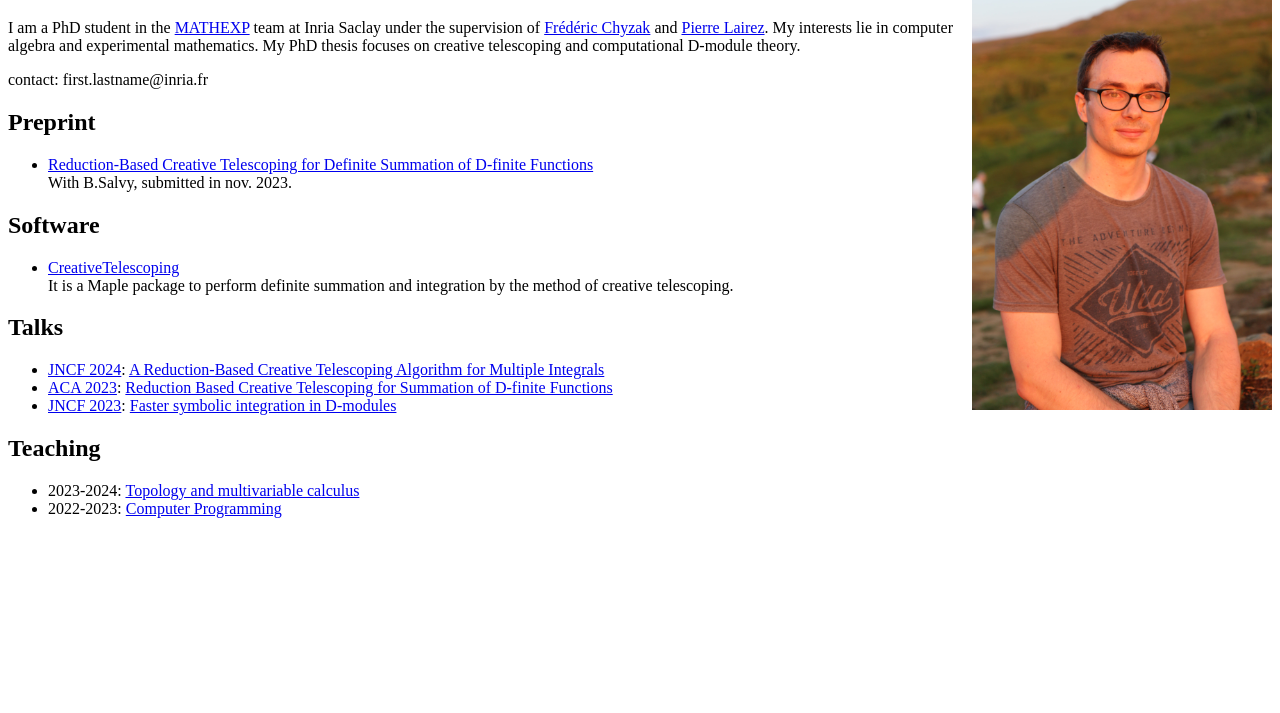
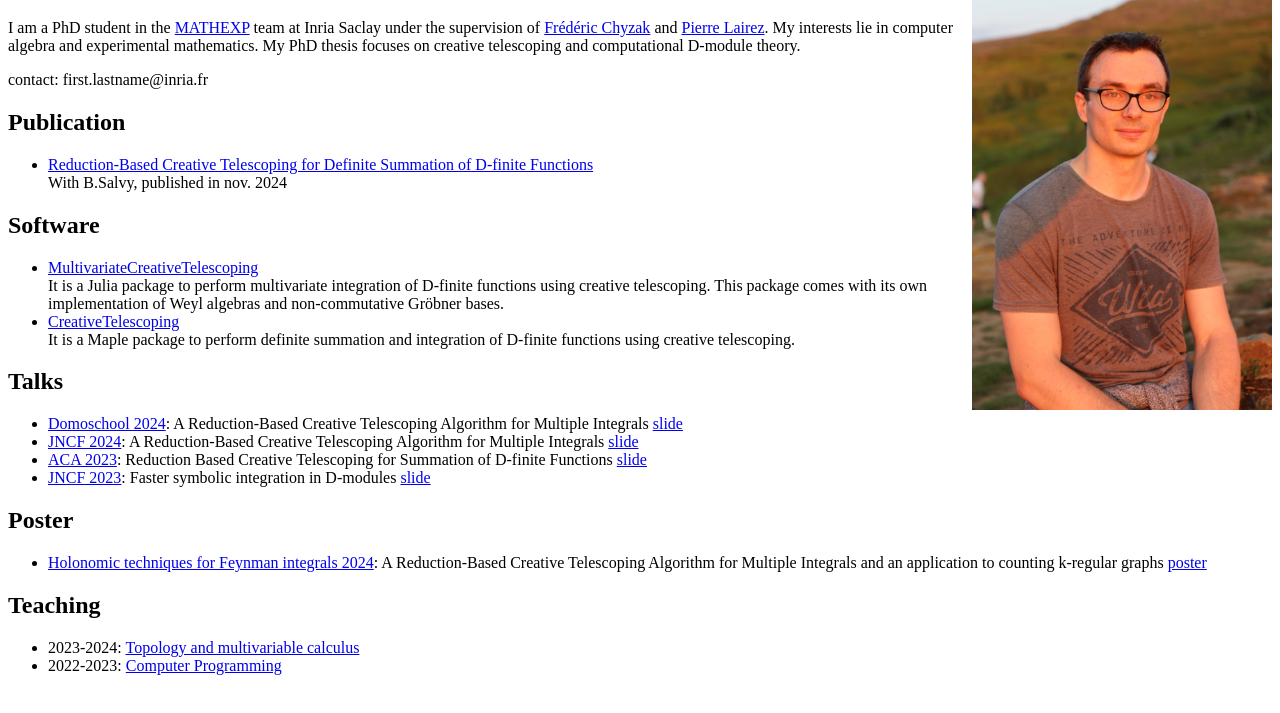
Before and after one commit to HBrochet/hbrochet.github.io, a plain HTML site: page index.html in a window 1280 px wide. Shown: the part 61-774 px from the top of the page. Drawn offline with Linux system fonts and the light colour scheme.

Commit message:
update webpage

```diff
--- a/index.html
+++ b/index.html
@@ -19,28 +19,39 @@
             My interests lie in computer algebra and experimental mathematics. My PhD thesis focuses on creative telescoping and computational D-module theory.  </p>
 
             contact: first.lastname@inria.fr
-        <h2>Preprint</h2>
+        <h2>Publication</h2>
         <ul>
             <li> <a href="https://arxiv.org/abs/2307.07216">Reduction-Based Creative Telescoping for Definite Summation of D-finite Functions</a></li>
-            With B.Salvy, submitted in nov. 2023. <br>
-
+            With B.Salvy, published in nov. 2024
         </ul>
 
         <h2>Software</h2>
         <ul>
+            <li> <a href="https://github.com/HBrochet/MultivariateCreativeTelescoping.jl"> MultivariateCreativeTelescoping</a></li>
+            It is a Julia package to perform multivariate integration of D-finite functions using creative telescoping.
+            This package comes with its own implementation of Weyl algebras and non-commutative Gröbner bases.
             <li> <a href="https://github.com/HBrochet/CreativeTelescoping"> CreativeTelescoping</a></li>
-            It is a Maple package to perform definite summation and integration by the method of creative telescoping.
+            It is a Maple package to perform definite summation and integration of D-finite functions using creative telescoping.
         </ul>
 
         <h2>Talks</h2>
         <ul>
+            <li> <a href="https://www.arsunivco.eu/lecturers-domoschool-2024-edition/">Domoschool 2024</a>:
+                A Reduction-Based Creative Telescoping Algorithm for Multiple Integrals <a href ="./diapo/Domoschool.pdf"> slide</a></li>
             <li> <a href="https://sourcesup.renater.fr/www/orga-jncf/">JNCF 2024</a>:
-                <a href ="./diapo/JNCF_2024.pdf"> A Reduction-Based Creative Telescoping Algorithm for Multiple Integrals</a></li>
+                A Reduction-Based Creative Telescoping Algorithm for Multiple Integrals <a href ="./diapo/JNCF_2024.pdf"> slide</a></li>
             <li><a href="https://iit.sggw.edu.pl/instytut-informatyki-technicznej/aca2023/">ACA 2023</a>:
-                <a href ="./diapo/ACA_2023.pdf"> Reduction Based Creative Telescoping for Summation of D-finite Functions</a></li>
+                Reduction Based Creative Telescoping for Summation of D-finite Functions <a href ="./diapo/ACA_2023.pdf"> slide</a></li>
             <li><a href="https://sourcesup.renater.fr/www/orga-jncf/index-2023.html">JNCF 2023</a>:
-                <a href ="./diapo/JNCF_2023.pdf"> Faster symbolic integration in D-modules</a></li>
+                Faster symbolic integration in D-modules <a href ="./diapo/JNCF_2023.pdf"> slide </a></li>
         </ul>
+
+        <h2>Poster</h2>
+        <ul>
+            <li> <a href="https://indico.mpp.mpg.de/event/10191/overview">Holonomic techniques for Feynman integrals 2024</a>:
+                A Reduction-Based Creative Telescoping Algorithm for Multiple Integrals and an application to counting k-regular graphs <a href ="./diapo/Poster_Munchen2.pdf"> poster</a></li>
+        </ul>
+
         <h2>Teaching</h2>
         <ul>
             <li>2023-2024: <a href="https://moodle.polytechnique.fr/enrol/index.php?id=17451">Topology and multivariable calculus</a></li>
```
Also changed, not shown: 2 other files.
